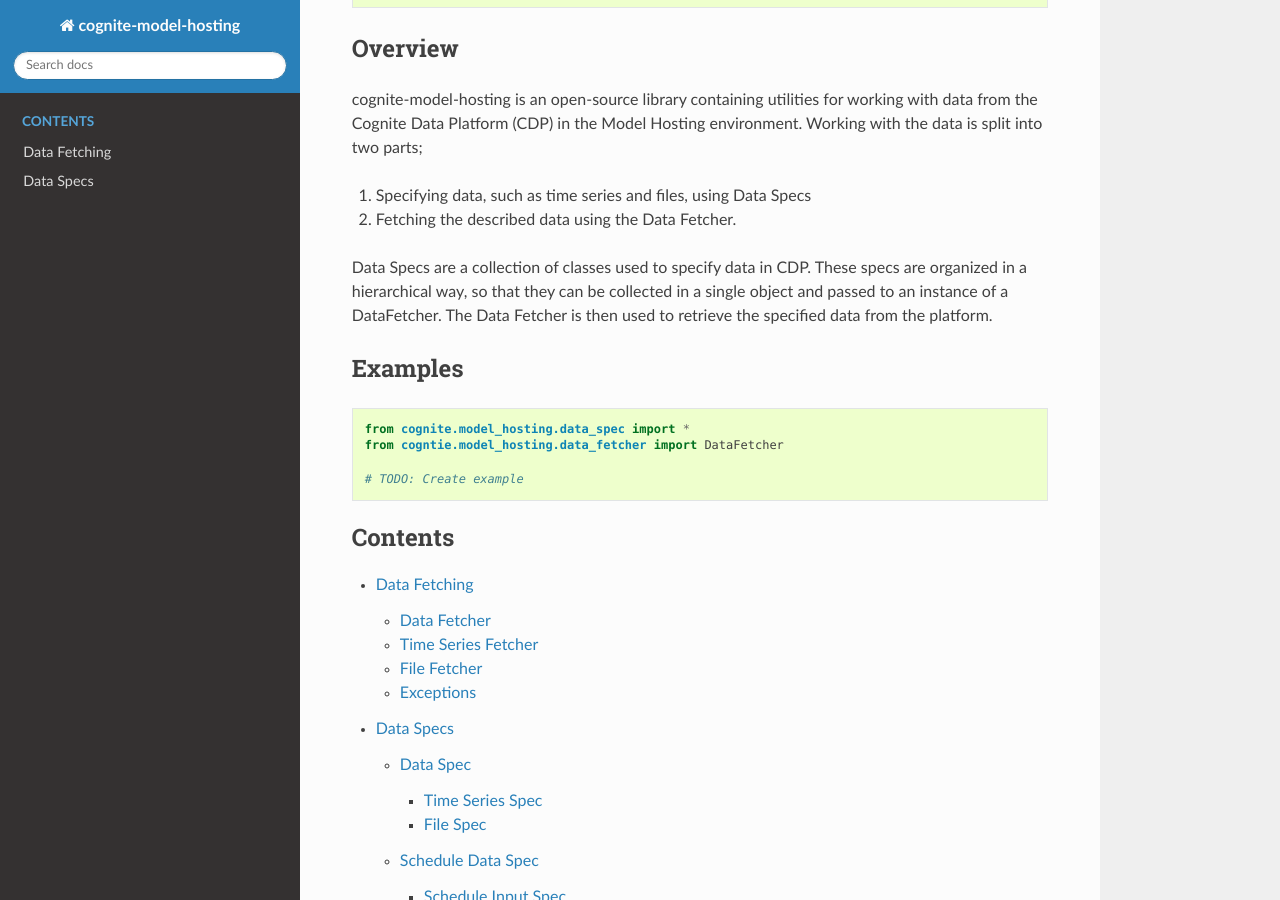
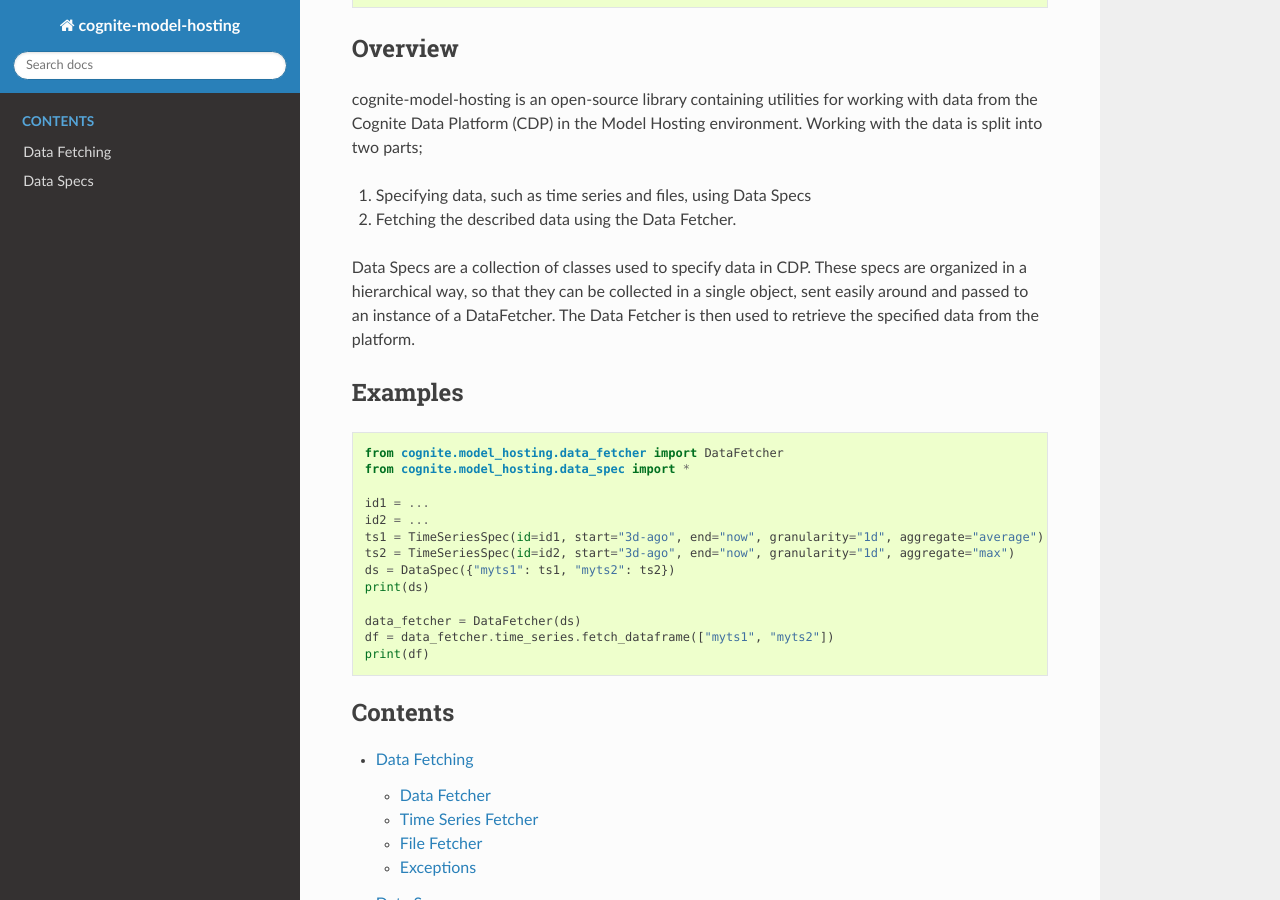
Before and after one commit to cognitedata/cognite-model-hosting, a Sphinx documentation site: the page built from docs/source/index.rst, in a window 1280 px wide and 900 px high, scrolled down 299 px. Built offline with Sphinx 7.4.7 and the Read the Docs theme 2.0.0, drawn with Linux system fonts in a browser that asks for light colours; the version number could not be read and is left out.

Commit message:
Make requested changes and add example on landing page

```diff
--- a/docs/source/index.rst
+++ b/docs/source/index.rst
@@ -23,20 +23,26 @@
 2) Fetching the described data using the Data Fetcher.
 
 Data Specs are a collection of classes used to specify data in CDP. These specs are organized in a hierarchical way, so
-that they can be collected in a single object and passed to an instance of a DataFetcher. The Data Fetcher is then used
-to retrieve the specified data from the platform.
+that they can be collected in a single object, sent easily around and passed to an instance of a DataFetcher. The Data
+Fetcher is then used to retrieve the specified data from the platform.
 
 Examples
 ^^^^^^^^
 .. code-block:: python
 
+   from cognite.model_hosting.data_fetcher import DataFetcher
    from cognite.model_hosting.data_spec import *
-   from cogntie.model_hosting.data_fetcher import DataFetcher
 
-   # TODO: Create example
+   id1 = ...
+   id2 = ...
+   ts1 = TimeSeriesSpec(id=id1, start="3d-ago", end="now", granularity="1d", aggregate="average")
+   ts2 = TimeSeriesSpec(id=id2, start="3d-ago", end="now", granularity="1d", aggregate="max")
+   ds = DataSpec({"myts1": ts1, "myts2": ts2})
+   print(ds)
 
-
-
+   data_fetcher = DataFetcher(ds)
+   df = data_fetcher.time_series.fetch_dataframe(["myts1", "myts2"])
+   print(df)
 
 .. toctree::
    :maxdepth: 3
```
Also changed, not shown: 3 other files.
